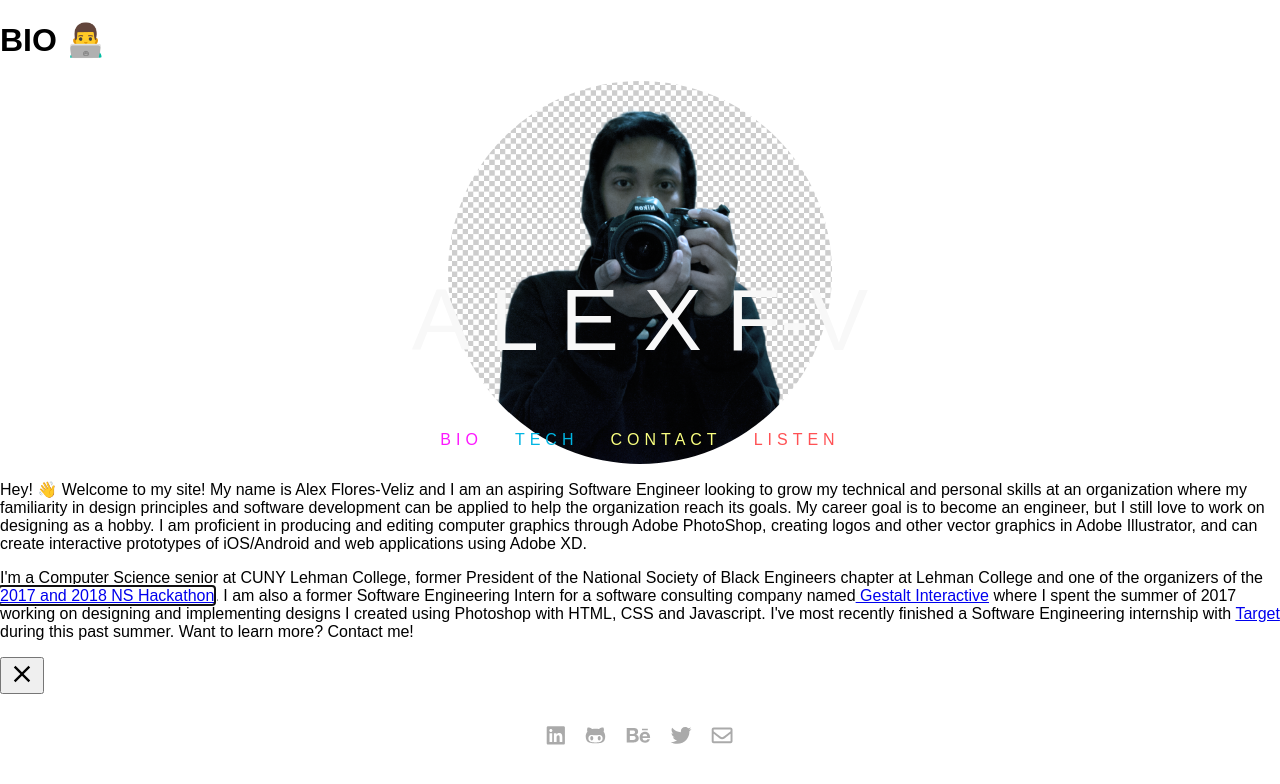
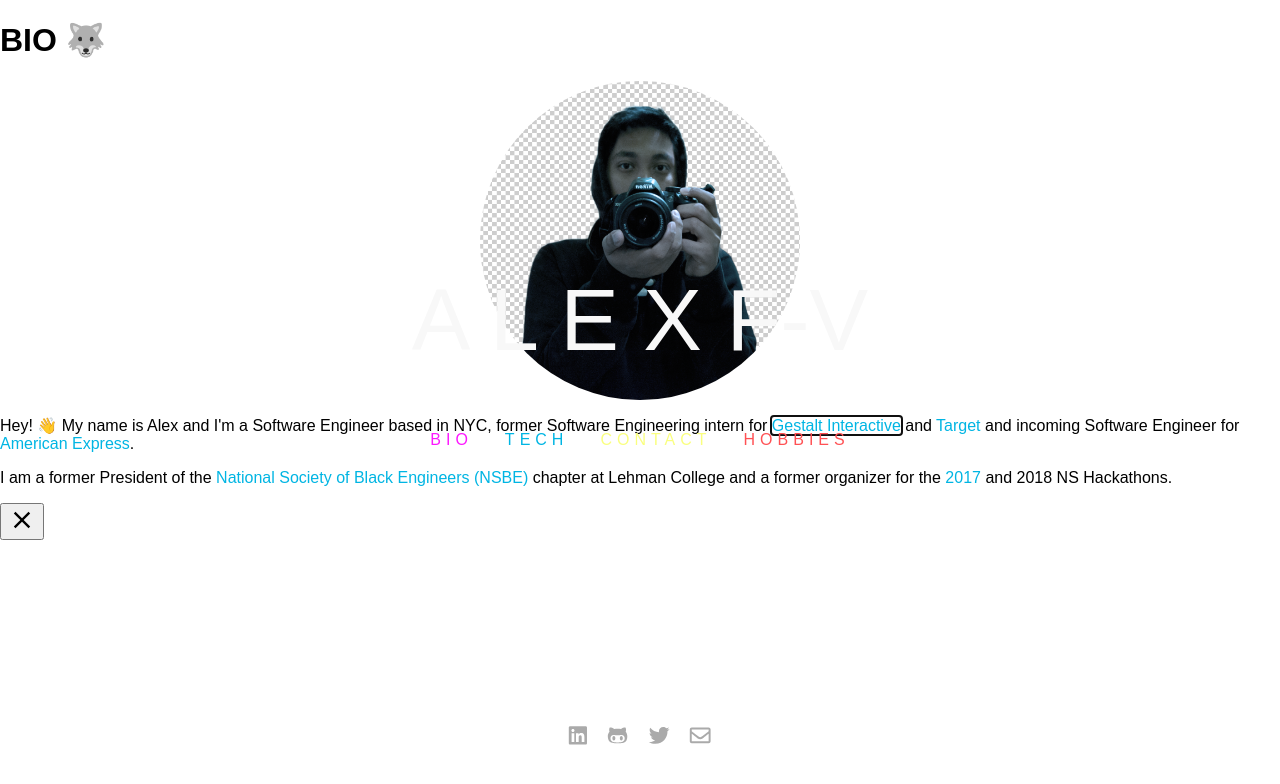
Before and after one commit to AlexFloresVeliz/alexfv.io, a React (Create React App) app: page / in a window 1280 px wide. Both pictures are taken after a click on the link "BIO". Shown: the top 784 px of the page. Built offline with nearby package versions, Linux system fonts and the light colour scheme; a web font is replaced by a local one.

Commit message:
begin changes to bio and addition of hobby section

```diff
--- a/src/App.css
+++ b/src/App.css
@@ -25,8 +25,8 @@
 
 .profile-pic{
   border-radius: 100%;
-  width: 30%;
-  height: 30%;
+  width: 25%;
+  height: 25%;
   display: block;
   margin-left: auto;
   margin-right: auto;
@@ -40,8 +40,8 @@
 .flex-container > img {
   margin: 10px;
   line-height: 75px;
-  width: 13%;
-  height: 13%;
+  width: 11%;
+  height: 11%;
 }
 
 .footer {
--- a/src/App.js
+++ b/src/App.js
@@ -12,7 +12,7 @@ class Footer extends Component {
           {/* GitHub Link */}
           <a href="https://github.com/AlexFloresVeliz" target="_blank" rel="noopener noreferrer"><i class="fab fa-github-alt" aria-hidden="true" id="nav-link"></i></a>
           {/* Behance Link */}
-          <a href="https://www.behance.net/alexfloresveliz" target="_blank" rel="noopener noreferrer"><i class="fab fa-behance" aria-hidden="true" id="nav-link"></i></a>
+          {/*<a href="https://www.behance.net/alexfloresveliz" target="_blank" rel="noopener noreferrer"><i class="fab fa-behance" aria-hidden="true" id="nav-link"></i></a>*/}
           {/* Twitter Link */}
           <a href="https://twitter.com/AlexFVeliz" target="_blank" rel="noopener noreferrer"><i class="fab fa-twitter" aria-hidden="true" id="nav-link"></i></a>
           {/* Email Link */}
--- a/src/NavBar.js
+++ b/src/NavBar.js
@@ -33,21 +33,80 @@ class NavBar extends Component {
     const { modal1, modal2, modal3, modal4 } = this.state;
 
     {/* STYLING */}
-    var bioStyle = {
+    let bioStyle = {
       color:'#FD17FF'
     };
 
-    var techStyle = {
+    let techStyle = {
       color:'#00B5E3'
     };
 
-    var contactStyle = {
+    let contactStyle = {
       color:'#FAFF7F'
     };
 
-    var interestingStyle = {
+    let interestingStyle = {
       color:'#FF5154'
     };
+
+    let illStyle = {
+      fill:'#FF7C00'
+    };
+
+    let linkStyle = {
+      color: '#00B5E3',
+      textDecoration:'none'
+    };
+
+    {/* DESIGN HOBBY CSS*/}
+    let designHobbyText = {
+      float: 'left',
+      maxWidth: '75%'
+    }
+
+    let designHobbyIcon = {
+      float: 'right',
+      fontSize: '3.5em',
+      color: '#1769FF',
+      marginRight: '7%',
+      marginTop:'2%'
+    }
+
+    {/* GAMING HOBBY CSS*/}
+    let gamingHobbyText = {
+      float: 'left',
+      maxWidth: '75%'
+    }
+
+    let gamingHobbyIconTwitch = {
+      display: 'block',
+      // marginLeft: 'auto',
+      // marginRight: 'auto',
+      float: 'right',
+      fontSize: '3.5em',
+      color: '#6441A4',
+      // marginRight: '7%',
+      marginLeft:'1%',
+      marginTop:'2%'
+    }
+
+    let gamingHobbyIconPlaystation = {
+      display: 'block',
+      float: 'right',
+      fontSize: '3.5em',
+      color: '#003791',
+      marginLeft:'1%',
+      marginTop:'2%'
+    }
+
+    let gamingHobbyIconSteam = {
+      display: 'block',
+      float: 'right',
+      fontSize: '3.5em',
+      color: '#2D2926',
+      marginLeft:'1%',
+      marginTop:'2%'
+    }
 
     return (
       <nav>
@@ -56,10 +115,13 @@ class NavBar extends Component {
         {/* BIO MODAL */}
           <a onClick={this.showModal1} style={bioStyle}>Bio</a>
           <Modal open={this.state.modal1} onClose={this.onCloseModal} little>
-          <h1> BIO 👨‍💻 </h1>
+          <h1> BIO 🐺 </h1>
           <img className="profile-pic" data-caption="Me" src="img/me.png"/>
-          <p>Hey! 👋 Welcome to my site! My name is Alex Flores-Veliz and I am an aspiring Software Engineer looking to grow my technical and personal skills at an organization where my familiarity in design principles and software development can be applied to help the organization reach its goals. My career goal is to become an engineer, but I still love to work on designing as a hobby. I am proficient in producing and editing computer graphics through Adobe PhotoShop, creating logos and other vector graphics in Adobe Illustrator, and can create interactive prototypes of iOS/Android and web applications using Adobe XD.</p>
-          <p>I'm a Computer Science senior at CUNY Lehman College, former President of the National Society of Black Engineers chapter at Lehman College and one of the organizers of the <a href= "http://bit.ly/NSHack17" target="_blank">2017 and 2018 NS Hackathon</a>. I am also a former Software Engineering Intern for a software consulting company named<a href="http://gestalt.io/" target="_blank"> Gestalt Interactive</a> where I spent the summer of 2017 working on designing and implementing designs I created using Photoshop with HTML, CSS and Javascript. I've most recently finished a Software Engineering internship with <a href="https://www.target.com/" target="_blank">Target</a> during this past summer. Want to learn more? Contact me!</p>
+          <p>
+          Hey! 👋 My name is Alex and I'm a Software Engineer based in NYC, former Software Engineering intern for <a href="http://gestalt.io/" style={linkStyle} target="_blank"> Gestalt Interactive</a> and <a href="https://www.target.com/" style={linkStyle} target="_blank">Target</a> and incoming Software Engineer for <a href="https://www.americanexpress.com" style={linkStyle} target="_blank"> American Express</a>.
+          </p>
+          <p>I am a former President of the <a href="http://nsbe.org/home.aspx" style={linkStyle} target="_blank">National Society of Black Engineers (NSBE)</a> chapter at Lehman College and a former organizer for the <a href= "http://bit.ly/NSHack17" style={linkStyle} target="_blank">2017</a> and 2018 NS Hackathons.
+          </p>
           </Modal>
         </span>
         <span>
@@ -76,13 +138,12 @@ class NavBar extends Component {
             <img data-caption="java" src="img/dev/java_logo.png"/>
             <img data-caption="postgreSQL" src="img/dev/PostgreSQL_Badge.png"/>
             <img data-caption="git" src="img/dev/Git_Badge.png"/>
-            <img data-caption="linux-shell-scripting" src="img/dev/Terminal_Badge.png"/>
           </div>
           <h3>DESIGNING 🎨</h3>
           <div class="flex-container">
             <img data-caption="html" src="img/design/PS_Badge.png"/>
             <img data-caption="css" src="img/design/XD_Badge.png"/>
-            <img data-caption="javascript" src="img/design/Ill_Badge.png"/>
+            <img data-caption="javascript" style={illStyle} src="img/design/Ill_Badge.png"/>
           </div>
           </Modal>
         </span>
@@ -98,11 +159,17 @@ class NavBar extends Component {
         </span>
         <span>
         {/* INTERESTING MODAL */}
-          <a onClick={this.showModal4} style={interestingStyle}>Listen</a>
+          <a onClick={this.showModal4} style={interestingStyle}>Hobbies</a>
           <Modal open={this.state.modal4} onClose={this.onCloseModal} little>
-          <h1> Listen </h1>
-          <iframe width="680" height="435" src="https://www.youtube.com/embed/MDACd-ShjHk?rel=0" frameborder="0" allow="autoplay; encrypted-media" allowfullscreen></iframe>
-          <p>One of my favorites.</p>
+          <h1> Hobbies </h1>
+          {/*DESIGN HOBBY*/}
+          <p style={designHobbyText}>I'm from the <a href="https://www.nycgo.com/boroughs-neighborhoods/the-bronx" style={linkStyle} target="_blank">X</a>, so naturally I grew up with a strong appreciation and love for art. BLAH BLAH BLAH so naturally I grew up with a strong appreciation and love for art. BLAH BLAH BLAH.so naturally I grew up with a strong appreciation and love for art. BLAH BLAH BLAH.</p>
+          <a href="https://www.behance.net/alexfloresveliz" target="_blank" rel="noopener noreferrer" style={designHobbyIcon}><i class="fab fa-behance" aria-hidden="true" id="nav-link"></i></a>
+          {/*Gaming HOBBY*/}
+          <p style={gamingHobbyText}>I'm from the <a href="https://www.nycgo.com/boroughs-neighborhoods/the-bronx" style={linkStyle} target="_blank">X</a>, so naturally I grew up with a strong appreciation and love for art. BLAH BLAH BLAH so naturally I grew up with a strong appreciation and love for art. BLAH BLAH BLAH.so naturally I grew up with a strong appreciation and love for art. BLAH BLAH BLAH.</p>
+          <a href="https://steamcommunity.com/id/SolicitedCoyote/" target="_blank" rel="noopener noreferrer" style={gamingHobbyIconSteam}><i class="fab fa-steam" aria-hidden="true" id="nav-link"></i></a>
+          <a href="https://my.playstation.com/profile/SolicitedCoyote" target="_blank" rel="noopener noreferrer" style={gamingHobbyIconPlaystation}><i class="fab fa-playstation" aria-hidden="true" id="nav-link"></i></a>
+          <a href="https://www.twitch.tv/solicitedcoyote" target="_blank" rel="noopener noreferrer" style={gamingHobbyIconTwitch}><i class="fab fa-twitch" aria-hidden="true" id="nav-link"></i></a>
           </Modal>
         </span>
         </div>
```
Also changed, not shown: public/img/dev/Terminal_Badge.png (deleted).
